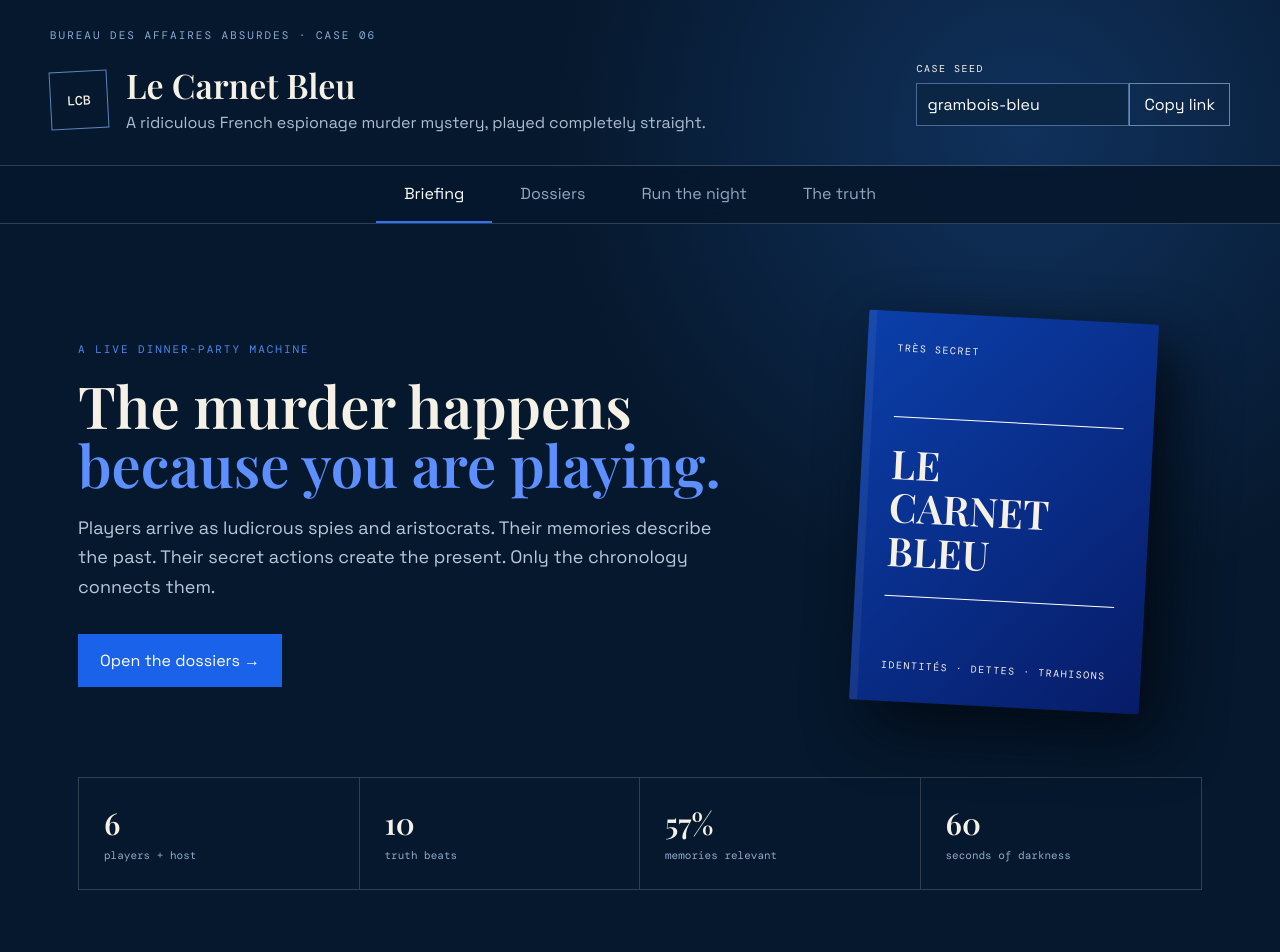
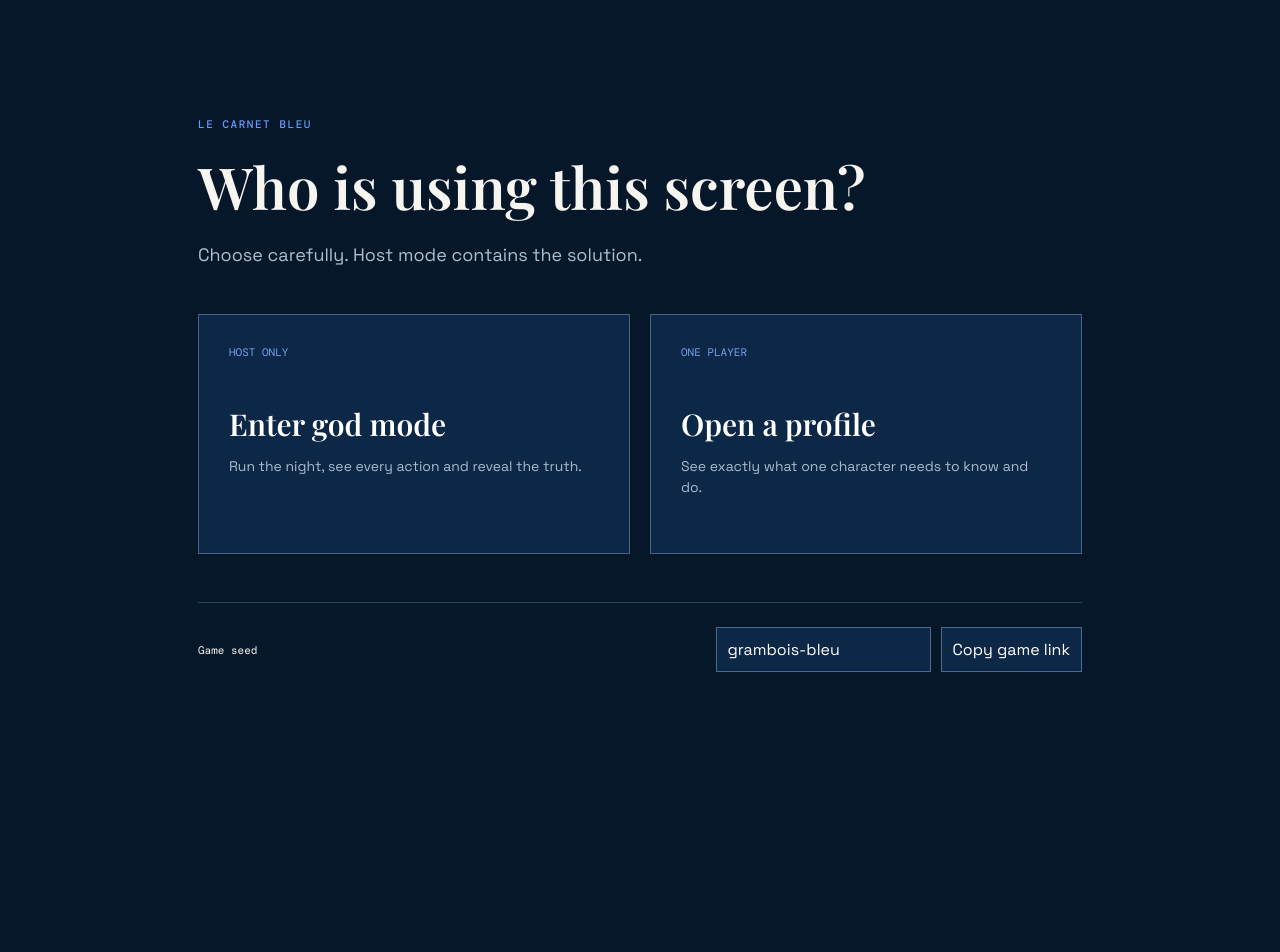
Before and after one commit to hiltonbarberbot/le-carnet-bleu, a React (Vite) app: page / in a window 1280 px wide. Shown: the top 952 px of the page. After the commit the page ends 800 px from the top, so only its background shows below. Built offline with nearby package versions, Linux system fonts and the light colour scheme; a web font is replaced by a local one.

Commit message:
Simplify host and player modes

```diff
--- a/src/ui/App.tsx
+++ b/src/ui/App.tsx
@@ -2,63 +2,91 @@ import { useMemo, useState } from 'react'
 import { generateGame } from '../game/generate'
 import type { Character } from '../game/types'
 
-type View = 'briefing' | 'players' | 'host' | 'truth'
+type Mode = 'choose' | 'host' | 'player'
+type HostPage = 'run' | 'truth'
 
-const tabs: { id: View; label: string }[] = [
-  { id: 'briefing', label: 'Briefing' }, { id: 'players', label: 'Dossiers' },
-  { id: 'host', label: 'Run the night' }, { id: 'truth', label: 'The truth' },
-]
+function PlayerProfile({ character, onExit }: { character: Character; onExit?: () => void }) {
+  return <>
+    <div className="mode-bar player-mode">
+      <div><span>PLAYER PROFILE</span><b>You are viewing only {character.name}’s information</b></div>
+      <div className="mode-actions">
+        <button onClick={() => window.print()}>Download / print PDF</button>
+        {onExit && <button className="quiet" onClick={onExit}>Exit profile</button>}
+      </div>
+    </div>
+    <article className="profile">
+      <header>
+        <div><span className="label">YOUR CHARACTER</span><p>{character.title}</p><h1>{character.name}</h1></div>
+        <span className="stamp">PRIVATE</span>
+      </header>
 
-function Dossier({ character }: { character: Character }) {
-  const [revealed, setRevealed] = useState(false)
-  return <article className="dossier">
-    <header><span className="stamp">CONFIDENTIAL</span><p>{character.title}</p><h3>{character.name}</h3></header>
-    <div className="dossier-grid">
-      <div><h4>Public face</h4><p>{character.publicFace}</p><h4>Costume</h4><p>{character.costume}</p></div>
-      <div className="secret"><h4>Your real secret</h4><p>{revealed ? character.privateSecret : '••••••••••••••••••••'}</p><button onClick={() => setRevealed(value => !value)}>{revealed ? 'Conceal' : 'Reveal privately'}</button></div>
-    </div>
-    <h4>What you remember</h4>
-    <ol className="memories">{character.memories.map(memory => <li key={memory.id}><span>{memory.kind}</span>{memory.text}</li>)}</ol>
-    <h4>Live instructions</h4>
-    {character.actions.map(action => <div className="action" key={action.id}><b>{action.cue}</b><p>{action.text}</p></div>)}
-  </article>
+      <section className="start-here">
+        <span className="number">1</span><div><h2>Who you are</h2><p>{character.publicFace}</p><p><b>Your secret:</b> {character.privateSecret}</p><p><b>Wear:</b> {character.costume}</p></div>
+      </section>
+
+      <section>
+        <div className="profile-heading"><span className="number">2</span><div><h2>What you know</h2><p>These are your memories. Share, hide or lie about them as you wish.</p></div></div>
+        <div className="plain-list">{character.memories.map(memory => <div key={memory.id}>{memory.text}</div>)}</div>
+      </section>
+
+      <section>
+        <div className="profile-heading"><span className="number red">3</span><div><h2>What you must do</h2><p>Do these naturally when the cue happens. Do not explain why.</p></div></div>
+        <div className="task-list">{character.actions.map(action => <article key={action.id}><b>WHEN: {action.cue}</b><p>{action.text}</p></article>)}</div>
+      </section>
+    </article>
+  </>
 }
 
 export function App() {
   const params = new URLSearchParams(location.search)
   const [seed, setSeed] = useState(params.get('seed') || 'grambois-bleu')
-  const [view, setView] = useState<View>('briefing')
+  const [mode, setMode] = useState<Mode>('choose')
+  const [hostPage, setHostPage] = useState<HostPage>('run')
   const [selected, setSelected] = useState('jacques')
   const [completed, setCompleted] = useState<string[]>([])
   const game = useMemo(() => generateGame(seed), [seed])
   const player = game.characters.find(item => item.id === selected) || game.characters[0]
-  const coverage = Math.round((game.characters.flatMap(c => c.memories).filter(m => m.kind === 'chain').length / game.characters.flatMap(c => c.memories).length) * 100)
+  const actions = game.characters.flatMap(character => character.actions.map(action => ({ ...action, owner: character.name })))
 
-  function shareSeed() {
-    const url = new URL(location.href); url.searchParams.set('seed', seed); navigator.clipboard.writeText(url.toString())
+  function copyGameLink() {
+    const url = new URL(location.href)
+    url.searchParams.set('seed', seed)
+    navigator.clipboard.writeText(url.toString())
   }
 
+  if (mode === 'choose') return <main className="chooser">
+    <span className="kicker">LE CARNET BLEU</span>
+    <h1>Who is using this screen?</h1>
+    <p>Choose carefully. Host mode contains the solution.</p>
+    <div className="mode-cards">
+      <button onClick={() => setMode('host')}><span>HOST ONLY</span><b>Enter god mode</b><small>Run the night, see every action and reveal the truth.</small></button>
+      <button onClick={() => setMode('player')}><span>ONE PLAYER</span><b>Open a profile</b><small>See exactly what one character needs to know and do.</small></button>
+    </div>
+    <div className="case-seed"><label>Game seed</label><input value={seed} onChange={event => setSeed(event.target.value)} /><button onClick={copyGameLink}>Copy game link</button></div>
+  </main>
+
+  if (mode === 'player') return <main className="page player-page">
+    <div className="profile-picker"><label>Choose your character</label><select value={selected} onChange={event => setSelected(event.target.value)}>{game.characters.map(character => <option value={character.id} key={character.id}>{character.name}</option>)}</select></div>
+    <PlayerProfile character={player} onExit={() => setMode('choose')} />
+  </main>
+
   return <>
-    <header className="masthead">
-      <div className="eyebrow">BUREAU DES AFFAIRES ABSURDES · CASE 06</div>
-      <div className="brand"><div className="mark">LCB</div><div><h1>{game.title}</h1><p>{game.subtitle}</p></div></div>
-      <div className="seed-box"><label htmlFor="seed">Case seed</label><div><input id="seed" value={seed} onChange={event => setSeed(event.target.value)} /><button onClick={shareSeed}>Copy link</button></div></div>
+    <header className="mode-bar host-mode">
+      <div><span>GOD MODE · HOST EYES ONLY</span><b>You can see every secret and the full solution</b></div>
+      <div className="mode-actions"><button className="quiet" onClick={() => setMode('player')}>Preview player profiles</button><button className="quiet" onClick={() => setMode('choose')}>Exit god mode</button></div>
     </header>
-    <nav>{tabs.map(tab => <button className={view === tab.id ? 'active' : ''} onClick={() => setView(tab.id)} key={tab.id}>{tab.label}</button>)}</nav>
-    <main>
-      {view === 'briefing' && <section className="briefing">
-        <div className="hero"><div><span className="kicker">A live dinner-party machine</span><h2>The murder happens<br/><em>because you are playing.</em></h2><p>Players arrive as ludicrous spies and aristocrats. Their memories describe the past. Their secret actions create the present. Only the chronology connects them.</p><button className="primary" onClick={() => setView('players')}>Open the dossiers →</button></div><div className="blue-book"><span>TRÈS SECRET</span><strong>LE<br/>CARNET<br/>BLEU</strong><small>IDENTITÉS · DETTES · TRAHISONS</small></div></div>
-        <div className="metrics"><div><strong>{game.characters.length}</strong><span>players + host</span></div><div><strong>{game.timeline.length}</strong><span>truth beats</span></div><div><strong>{coverage}%</strong><span>memories relevant</span></div><div><strong>60</strong><span>seconds of darkness</span></div></div>
-        <div className="principles"><article><b>01</b><h3>Past</h3><p>Each dossier contains five memories. Some solve the case; others expose debts, affairs and exceptionally stupid grudges.</p></article><article><b>02</b><h3>Present</h3><p>Secret instructions cause real events at the table: a switched jacket, an open terrace, a stolen napkin, a blackout.</p></article><article><b>03</b><h3>Reconstruction</h3><p>No clue names the culprit. The group must recover most of one objective timeline before contradictions collapse into sense.</p></article></div>
-      </section>}
-      {view === 'players' && <section><div className="section-head"><div><span className="kicker">Private material</span><h2>Player dossiers</h2></div><select value={selected} onChange={event => setSelected(event.target.value)}>{game.characters.map(c => <option value={c.id} key={c.id}>{c.name}</option>)}</select></div><Dossier character={player}/><p className="print-note">Print or send one dossier per player. Never let players browse this screen together.</p></section>}
-      {view === 'host' && <section><div className="section-head"><div><span className="kicker">Host eyes only</span><h2>Run the night</h2></div><span className="progress">{completed.length}/{game.characters.flatMap(c => c.actions).length} actions fired</span></div>
-        <div className="act"><span>ACT I · YOU ARE THE CONCIERGE</span><h3>Let the nonsense become evidence.</h3><p>Stay in character. Privately cue each player at the right natural moment. Do not explain why. The essential actions are marked in blue.</p></div>
-        <div className="run-list">{game.characters.flatMap(character => character.actions.map(action => ({...action, owner: character.name}))).map(action => <label className={action.essential ? 'essential' : ''} key={action.id}><input type="checkbox" checked={completed.includes(action.id)} onChange={() => setCompleted(list => list.includes(action.id) ? list.filter(id => id !== action.id) : [...list, action.id])}/><div><b>{action.cue}</b><h4>{action.owner}</h4><p>{action.text}</p><small>{action.consequence}</small></div></label>)}</div>
-        <div className="blackout"><span>THE TURN</span><h3>Lights out. Sixty seconds.</h3><p>Take your place in the study. When the lights return, the Concierge is dead. Step out of character and become game master.</p></div>
-      </section>}
-      {view === 'truth' && <section><div className="section-head"><div><span className="kicker danger">Spoilers · host only</span><h2>The canonical timeline</h2></div><div className="culprit">CULPRIT<br/><b>{game.culprit}</b></div></div><p className="solution">{game.solution}</p><div className="timeline">{game.timeline.map(item => <article key={item.beat}><span>{String(item.beat).padStart(2,'0')}</span><div><h3>{item.title}</h3><p>{item.truth}</p><small>Evidence: {item.evidence.join(' · ')}</small></div></article>)}</div></section>}
+    <nav className="host-nav"><button className={hostPage === 'run' ? 'active' : ''} onClick={() => setHostPage('run')}>1. Run the game</button><button className={hostPage === 'truth' ? 'active' : ''} onClick={() => setHostPage('truth')}>2. Reveal the solution</button></nav>
+    <main className="page host-page">
+      {hostPage === 'run' ? <>
+        <div className="page-title"><div><span className="kicker">YOUR JOB</span><h1>Make these actions happen.</h1><p>Stay as the Concierge. Cue each player. Tick it off. Then trigger the blackout.</p></div><b>{completed.length}/{actions.length} done</b></div>
+        <div className="host-steps"><article><b>1</b><span>Give each guest only their own PDF profile.</span></article><article><b>2</b><span>During dinner, cue the actions below in order.</span></article><article><b>3</b><span>After the blackout, become game master.</span></article></div>
+        <div className="run-list">{actions.map(action => <label className={action.essential ? 'essential' : ''} key={action.id}><input type="checkbox" checked={completed.includes(action.id)} onChange={() => setCompleted(list => list.includes(action.id) ? list.filter(id => id !== action.id) : [...list, action.id])}/><div><small>{action.cue}</small><h3>{action.owner}</h3><p>{action.text}</p><em>What it causes: {action.consequence}</em></div></label>)}</div>
+        <button className="blackout" onClick={() => setHostPage('truth')}><span>FINAL HOST ACTION</span><b>Kill the lights for 60 seconds</b><small>When they return, the Concierge is dead. Open the solution →</small></button>
+      </> : <>
+        <div className="page-title"><div><span className="kicker danger">SPOILERS</span><h1>What actually happened.</h1></div><b className="culprit">CULPRIT: {game.culprit}</b></div>
+        <p className="solution">{game.solution}</p>
+        <div className="timeline">{game.timeline.map(item => <article key={item.beat}><span>{item.beat}</span><div><h3>{item.title}</h3><p>{item.truth}</p><small>Proof: {item.evidence.join(' · ')}</small></div></article>)}</div>
+      </>}
     </main>
-    <footer>Deterministic by design · same seed, same case · v0.1</footer>
   </>
 }
```
Also changed, not shown: src/ui/style.css.
